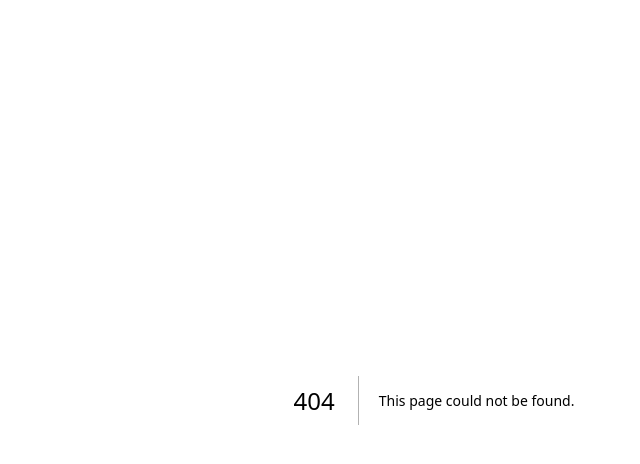
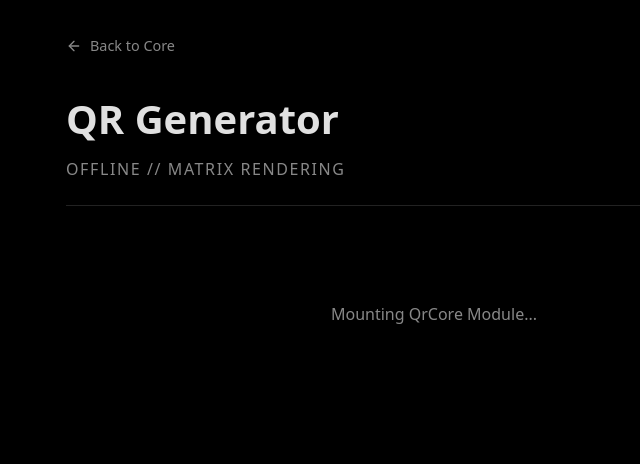
Before and after one commit to git404x/AegisKit, a Next.js app: page /qr in a window 1280 px wide. Before the commit this address had no page. Shown: the top 464 px of the page, without its empty margins (206-846 px from the left). Built offline with nearby package versions, Linux system fonts and the light colour scheme.

Commit message:
feat: initial QR mechanics setup

```diff
--- a/package.json
+++ b/package.json
@@ -9,7 +9,9 @@
     "lint": "eslint"
   },
   "dependencies": {
+    "lucide-react": "^0.576.0",
     "next": "16.1.6",
+    "qrcode": "^1.5.4",
     "react": "19.2.3",
     "react-dom": "19.2.3"
   },
--- /dev/null
+++ b/src/app/qr/page.js
@@ -0,0 +1,33 @@
+import Link from "next/link";
+import { ArrowLeft } from "lucide-react";
+import styles from "./page.module.css";
+
+export default function QrPage() {
+  return (
+    <main className={styles.container}>
+      <Link href="/" className={styles.backLink}>
+        <ArrowLeft
+          size={16}
+          style={{ marginRight: "8px", verticalAlign: "middle" }}
+        />
+        <span style={{ verticalAlign: "middle" }}>Back to Core</span>
+      </Link>
+
+      <header className={styles.header}>
+        <h1 className={styles.title}>QR Generator</h1>
+        <p className={styles.subtitle}>Offline // Matrix Rendering</p>
+      </header>
+
+      {/* The isolated QrCore tool */}
+      <div
+        style={{
+          textAlign: "center",
+          color: "var(--text-muted)",
+          padding: "3rem 0",
+        }}
+      >
+        Mounting QrCore Module...
+      </div>
+    </main>
+  );
+}
--- /dev/null
+++ b/src/app/qr/page.module.css
@@ -0,0 +1,37 @@
+.container {
+  max-width: 800px;
+  margin: 0 auto;
+  padding: 2rem;
+  min-height: 100vh;
+}
+
+.backLink {
+  color: var(--text-muted);
+  font-size: 0.9rem;
+  display: inline-block;
+  margin-bottom: 2rem;
+  transition: color 0.2s ease;
+}
+
+.backLink:hover {
+  color: var(--text-main);
+}
+
+.header {
+  margin-bottom: 3rem;
+  border-bottom: 1px solid var(--border-color);
+  padding-bottom: 1.5rem;
+}
+
+.title {
+  font-size: 2.5rem;
+  font-weight: 700;
+  margin-bottom: 0.5rem;
+}
+
+.subtitle {
+  color: var(--text-muted);
+  font-size: 1rem;
+  text-transform: uppercase;
+  letter-spacing: 0.1em;
+}
```
Also changed, not shown: src/app/page.js (+6 -4 lines), 1 other file (tests, documents, lock files or other folders).
